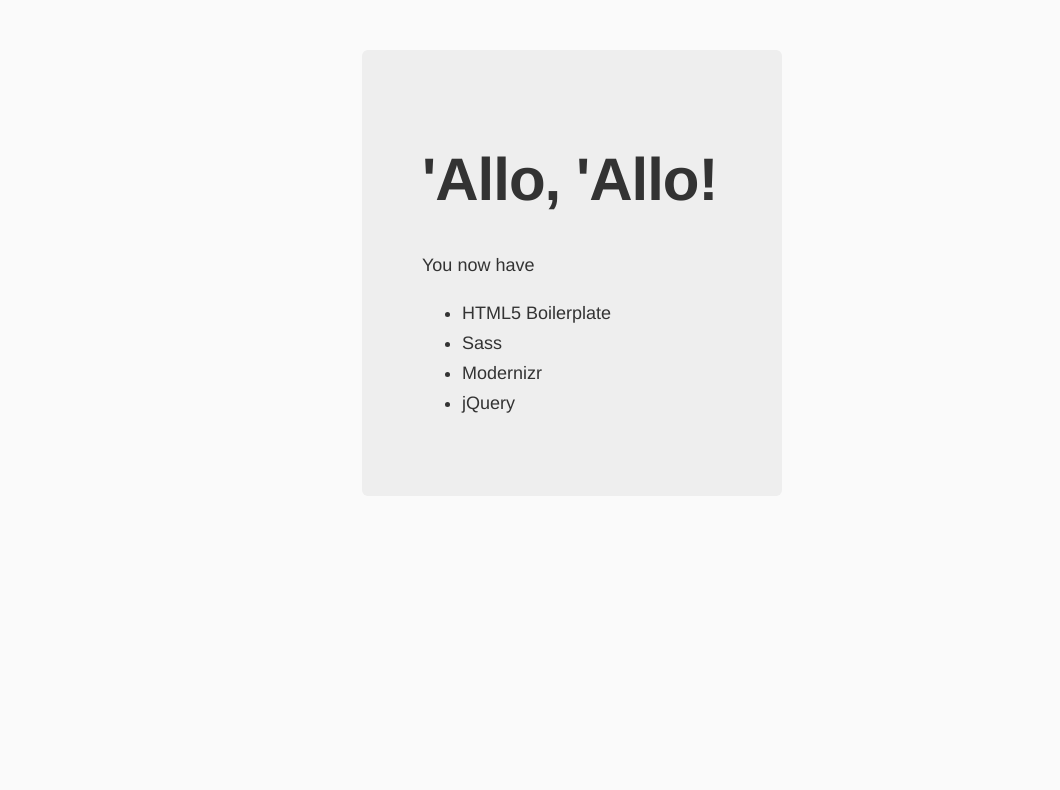
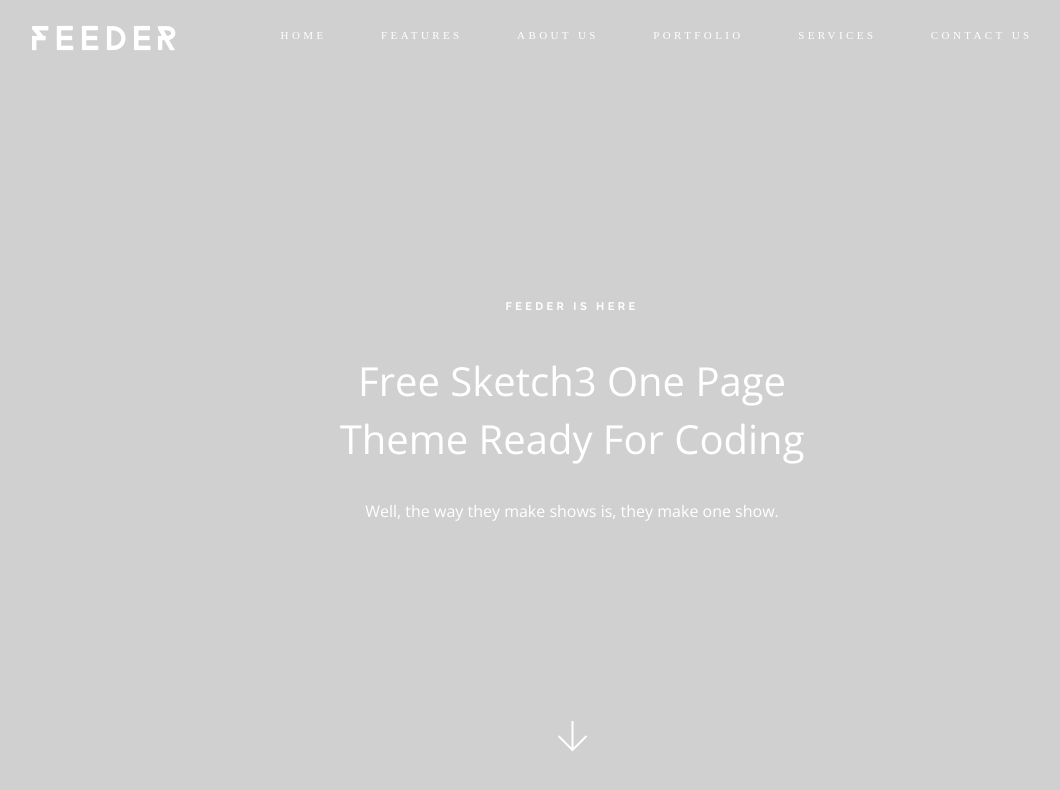
Before and after one commit to GabrijelaVidakovic/Zadatak, a website: page app/index.html in a window 1280 px wide. Shown: the whole page, without its empty margins (68-1128 px from the left). Drawn offline with nearby package versions, Linux system fonts and the light colour scheme; files that its build step writes are made by us from their sources.

Commit message:
feature(header): Feeder header style

```diff
--- a/app/index.html
+++ b/app/index.html
@@ -4,7 +4,7 @@
     <meta charset="utf-8">
     <meta name="description" content="">
     <meta name="viewport" content="width=device-width, initial-scale=1">
-    <title>dev</title>
+    <title>Feeder</title>
 
     <link rel="apple-touch-icon" href="apple-touch-icon.png">
     <!-- Place favicon.ico in the root directory -->
@@ -16,6 +16,8 @@
 
     <!-- build:css styles/main.css -->
     <link rel="stylesheet" href="styles/main.css">
+    <link href="https://fonts.googleapis.com/css?family=Open+Sans:300,400" rel="stylesheet">
+    <link href="https://fonts.googleapis.com/css?family=Raleway:700" rel="stylesheet">
     <!-- endbuild -->
 
     <!-- build:js scripts/vendor/modernizr.js -->
@@ -27,16 +29,58 @@
       <p class="browserupgrade">You are using an <strong>outdated</strong> browser. Please <a href="http://browsehappy.com/">upgrade your browser</a> to improve your experience.</p>
     <![endif]-->
 
-    <div class="hero-unit">
-      <h1>'Allo, 'Allo!</h1>
-      <p>You now have</p>
-      <ul>
-        <li>HTML5 Boilerplate</li>
-        <li>Sass</li>
-        <li>Modernizr</li>
-        <li>jQuery</li>
-      </ul>
-    </div>
+    <header class="Header">
+      <div class="Header-inner">
+        <div class="Header-logo">
+          <a href="/" title="Homepage">
+            <img src="/images/logo.png" alt="Feeder">
+          </a>
+        </div>
+
+        <nav class="Nav-section">
+            <ul class="Nav-list">
+                <li class="Nav-listItem">
+                  <a href="#home" class="Nav-link">Home</a>
+                </li>
+                <li class="Nav-listItem">
+                  <a href="#features" class="Nav-link">Features</a>
+                </li>
+                <li class="Nav-listItem">
+                  <a href="#about-us" class="Nav-link">About Us</a>
+                </li>
+                <li class="Nav-listItem">
+                  <a href="#portfolio" class="Nav-link">Portfolio</a>
+                </li>
+                <li class="Nav-listItem">
+                  <a href="#services" class="Nav-link">Services</a>
+                </li>
+                <li class="Nav-listItem">
+                  <a href="#contact-us" class="Nav-link">Contact Us</a>
+                </li>
+                <li class="Nav-listItem">
+
+                  <i class="fa fa-search"></i>
+                </li>
+            </ul>
+        </nav>
+
+        <div class="Header-main">
+          <p class="Header-intro">Feeder is here</p>
+          <h2 class="Header-title">Free Sketch3 One Page Theme Ready For Coding</h2>
+          <p class="Header-text">Well, the way they make shows is, they make one show.</p>
+        </div>
+
+        <!-- <div class="Header-search">
+          <input type="checkbox" id="search" />
+          <label for="search" class="search-button">
+
+          </label>
+        </div> -->
+      </div>
+    </header>
+
+
+
 
     <!-- Google Analytics: change UA-XXXXX-X to be your site's ID. -->
     <script>
--- /dev/null
+++ b/app/styles/_colors.scss
@@ -0,0 +1,6 @@
+$bg-grey: #D0D0D0;
+$header-text: #fff;
+
+
+// bower:scss
+// endbower
--- a/app/styles/main.scss
+++ b/app/styles/main.scss
@@ -1,5 +1,9 @@
+
+@import 'colors';
+
 // bower:scss
 // endbower
+
 
 .browserupgrade {
   margin: 0.2em 0;
@@ -12,20 +16,91 @@
   background: #fafafa;
   font-family: 'Helvetica Neue', Helvetica, Arial, sans-serif;
   color: #333;
+  box-sizing: border-box;
+  margin: 0;
+  max-width: 1600px;
 }
 
-.hero-unit {
-  margin: 50px auto 0 auto;
-  width: 300px;
-  font-size: 18px;
-  font-weight: 200;
-  line-height: 30px;
-  background-color: #eee;
-  border-radius: 6px;
-  padding: 60px;
-  h1 {
-    font-size: 60px;
-    line-height: 1;
-    letter-spacing: -1px;
+.Header {
+  background-color: $bg-grey;
+
+  .Header-inner {
+    padding: 25px 100px;
+
+    .Header-logo {
+      float: left;
+    }
+
+    .Nav-section {
+      float: right;
+
+      .Nav-list {
+        margin: 0;
+
+        .Nav-search {
+           width:45px;
+        }
+
+        .Nav-listItem {
+          display: inline-block;
+          padding: 0 25px;
+          list-style: none;
+
+          .Nav-link {
+            font-family: OpenSans;
+            font-size: 11px;
+            letter-spacing: 3.4px;
+            line-height: 19px;
+            text-decoration: none;
+            text-transform: uppercase;
+            color: $header-text;
+
+            &:hover {
+              color: #3498DB;
+            }
+          }
+        }
+      }
+    }
+
+    .Header-search {
+      display: inline-block;
+    }
+
+    .Header-main {
+      margin: 270px auto 50px auto;
+      text-align: center;
+      color: $header-text;
+      width: 50%;
+
+      .Header-intro {
+        font-family: 'Raleway', sans-serif;
+        font-size: 11px;
+        letter-spacing: 3.4px;
+        line-height: 24px;
+        text-transform: uppercase;
+      }
+      .Header-title {
+        font-family: 'Open Sans', sans-serif;
+        font-weight: 300;
+        font-size: 40px;
+        letter-spacing: 0;
+        line-height: 58px;
+      }
+      .Header-text {
+        font-family: 'Open Sans', sans-serif;
+        font-weight: 300;
+        font-size: 16px;
+        line-height: 20px;
+      }
+      &:after {
+        content: '';
+        display: block;
+        background: url(../images/arrow-down.png) no-repeat;
+        width: 31px;
+        height: 31px;
+        margin: 200px auto 0 auto;
+      }
+    }
   }
 }
```
Also changed, not shown: app/images/arrow-down.png (added), app/images/logo.png (added).
